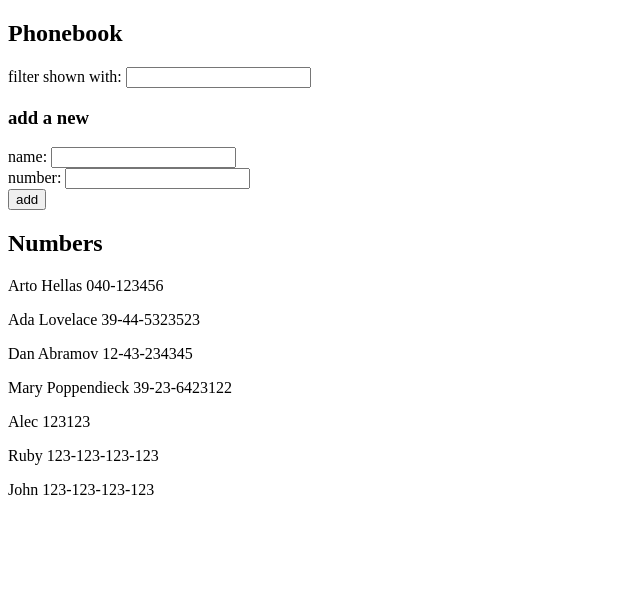
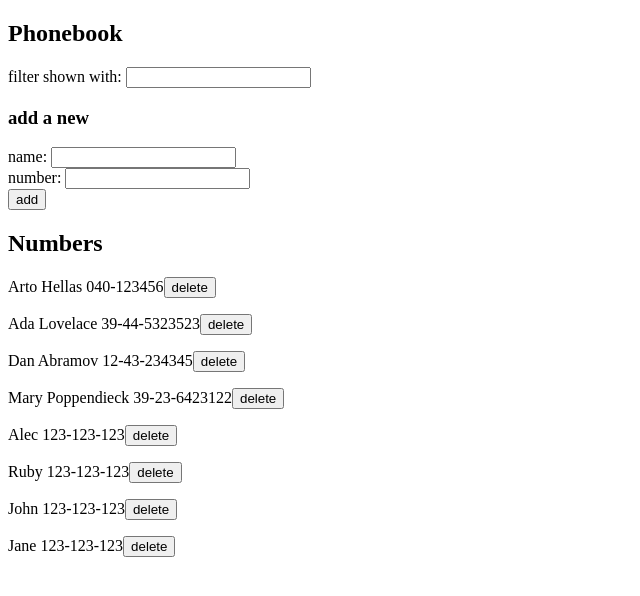
Before and after one commit to AlecBlance/FullStackOpen, a React (Create React App) app in the folder part2/phonebook/: page / in a window 1280 px wide. Shown: the top 596 px of the page, without its empty margins (0-640 px from the left). Built offline with nearby package versions, Linux system fonts and the light colour scheme; data requests are answered from the project's data file.

Commit message:
Update for 2.14 delete and fix rerendering

```diff
--- a/part2/phonebook/db.json
+++ b/part2/phonebook/db.json
@@ -22,18 +22,23 @@
     },
     {
       "name": "Alec",
-      "number": "123123",
+      "number": "123-123-123",
       "id": 5
     },
     {
       "name": "Ruby",
-      "number": "123-123-123-123",
+      "number": "123-123-123",
       "id": 6
     },
     {
       "name": "John",
-      "number": "123-123-123-123",
+      "number": "123-123-123",
       "id": 7
+    },
+    {
+      "name": "Jane",
+      "number": "123-123-123",
+      "id": 8
     }
   ]
 }
--- a/part2/phonebook/src/App.js
+++ b/part2/phonebook/src/App.js
@@ -16,17 +16,11 @@ const App = () => {
       .then(initialPersons => setPersons(initialPersons))
   }, [])
 
-  const handleNameInput = (e) => {
-    setNewName(e.target.value)
-  }
+  const handleNameInput = (e) => setNewName(e.target.value)
 
-  const handleNumberInput = (e) => {
-    setNewNumber(e.target.value)
-  }
+  const handleNumberInput = (e) => setNewNumber(e.target.value)
 
-  const handleFilterInput = (e) => {
-    setFilter(e.target.value)
-  }
+  const handleFilterInput = (e) => setFilter(e.target.value)
 
   const handleSubmit = (e) => {
     e.preventDefault()
@@ -35,8 +29,14 @@ const App = () => {
       return
     }
     personsService
-      .add({name: newName, number: newNumber})
+      .addPerson({name: newName, number: newNumber})
       .then(returnedPerson => setPersons(persons.concat(returnedPerson)))
+  }
+
+  const handleDelete = (personId, name) => {
+    if (!window.confirm(`Delete ${name} ?`)) return
+    personsService.deletePerson(personId)
+      .then(setPersons(persons.filter(({id}) => id !== personId)))
   }
 
   const formInput = {
@@ -57,7 +57,7 @@ const App = () => {
       <h3>add a new</h3>
       <PersonForm submitCallback={handleSubmit} inputData={formInput} />
       <h2>Numbers</h2>
-      <Persons persons={persons} filter={filter} />
+      <Persons persons={persons} filter={filter} deleteCallback={handleDelete}/>
     </div>
   )
 }
--- a/part2/phonebook/src/components/Persons.js
+++ b/part2/phonebook/src/components/Persons.js
@@ -1,3 +1,11 @@
-const Persons = ({persons, filter}) => persons.filter(({name}) => name.toLowerCase().includes(filter.toLowerCase())).map(({name, number}) => <p key={name}>{name} {number}</p>)
+const Persons = ({persons, filter, deleteCallback}) =>
+    persons.filter(({name}) =>
+        name.toLowerCase().includes(filter.toLowerCase()))
+        .map(({name, number, id}) =>
+            <p key={name}>
+                {name} {number}
+                <button onClick={() => deleteCallback(id, name)}>delete</button>
+            </p>
+        )
 
 export default Persons
--- a/part2/phonebook/src/index.js
+++ b/part2/phonebook/src/index.js
@@ -4,7 +4,5 @@ import App from './App';
 
 const root = ReactDOM.createRoot(document.getElementById('root'));
 root.render(
-  <React.StrictMode>
-    <App />
-  </React.StrictMode>
+  <App />
 );
--- a/part2/phonebook/src/services/persons.js
+++ b/part2/phonebook/src/services/persons.js
@@ -1,7 +1,11 @@
 import axios from 'axios'
 
-const getAll = () => axios.get('http://localhost:3001/persons').then(response => response.data)
+const baseUrl = 'http://localhost:3001/persons'
 
-const add = data => axios.post('http://localhost:3001/persons', data).then(response => response.data)
+const getAll = () => axios.get(baseUrl).then(response => response.data)
 
-export default {getAll, add}
+const addPerson = data => axios.post(baseUrl, data).then(response => response.data)
+
+const deletePerson = id => axios.delete(`${baseUrl}/${id}`)
+
+export default {getAll, addPerson, deletePerson}
```
